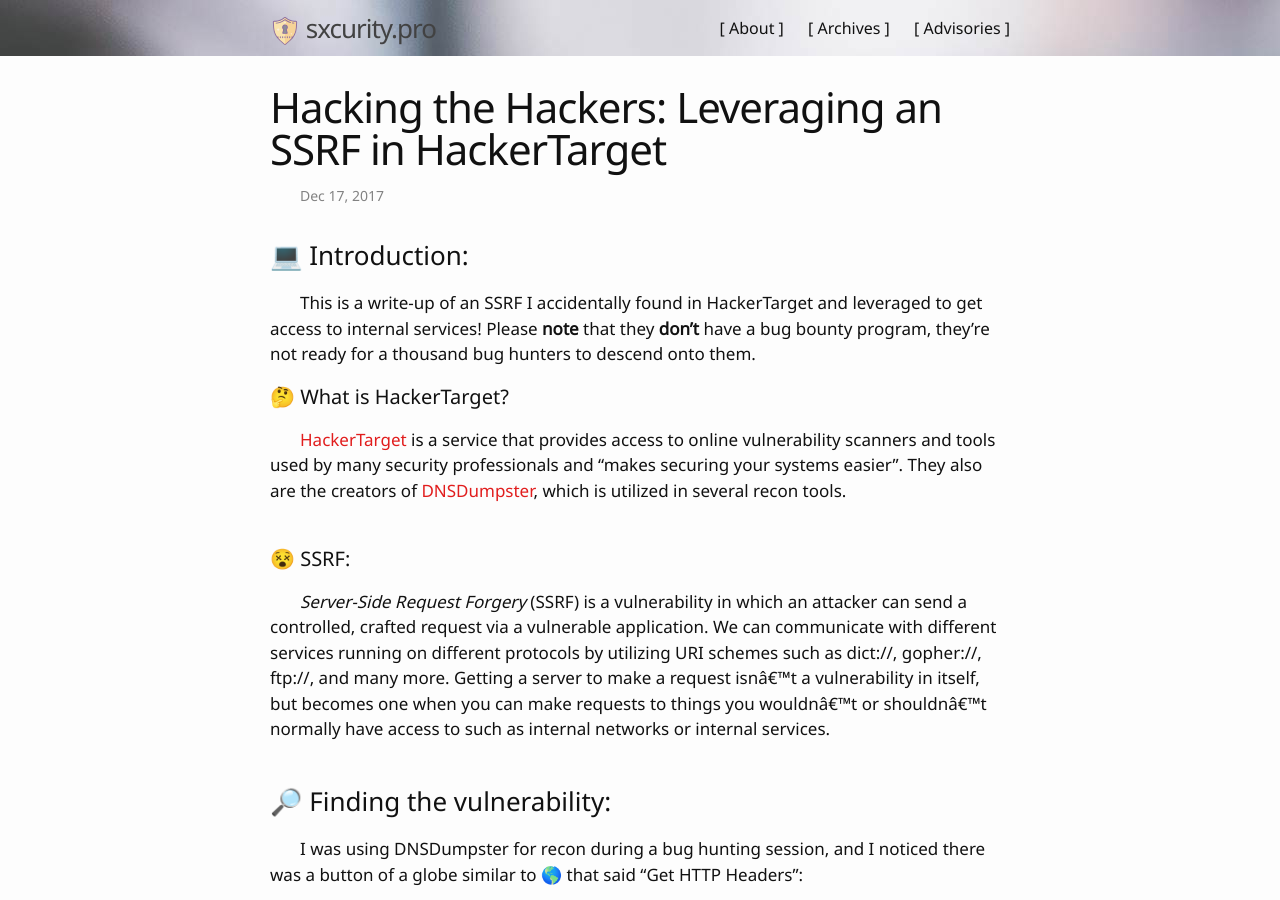
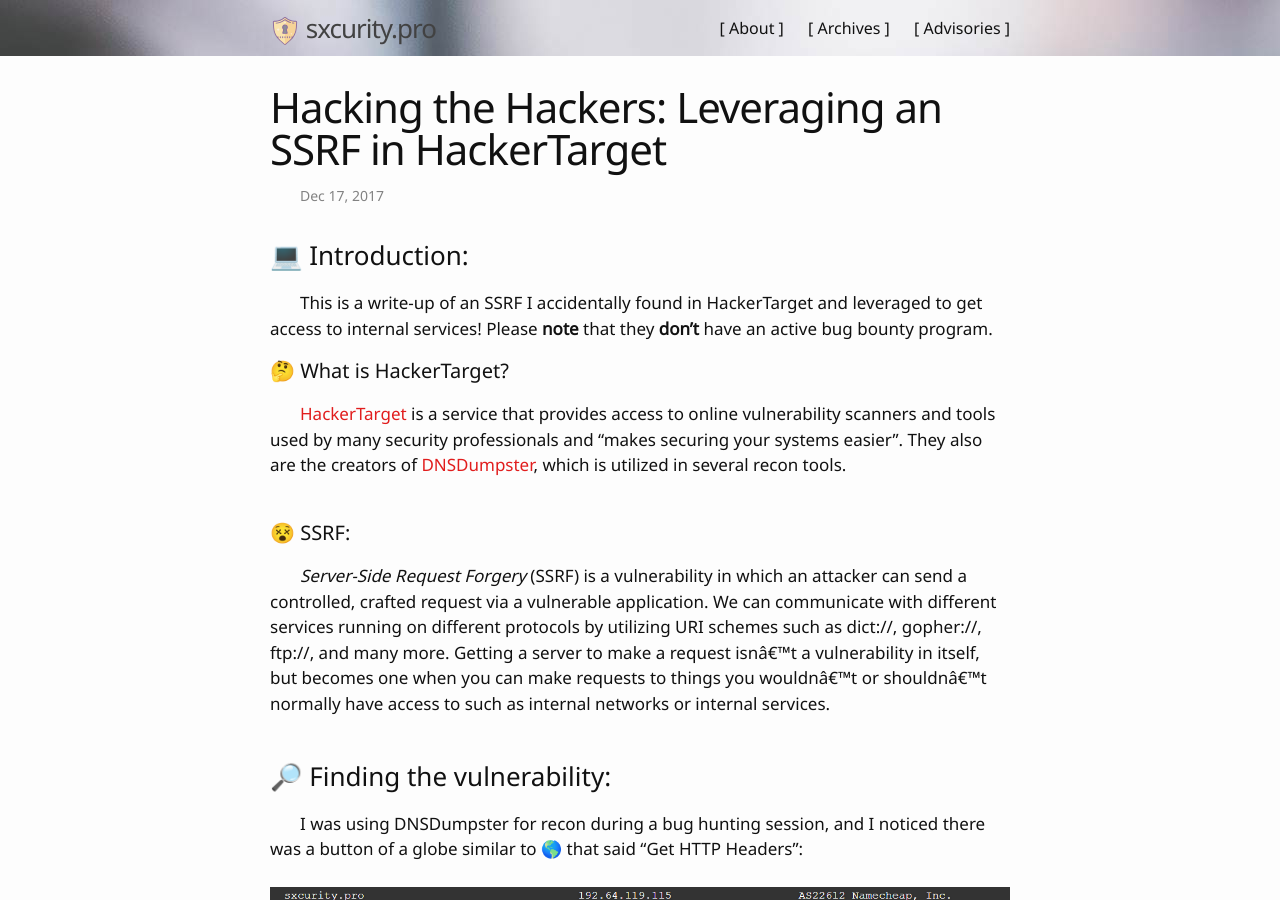
Before and after one commit to headstrong83/sxcurity.github.io, a Jekyll site: the page built from _posts/2017-12-17-hackertarget.md, in a window 1280 px wide and 900 px high. Built offline with Jekyll 4.4.1, drawn with Linux system fonts in a browser that asks for light colours; comment, search, counter and statistics services are not loaded; some of the changed text lies outside the part shown.

Commit message:
Update 2017-12-17-hackertarget.md

```diff
--- a/_posts/2017-12-17-hackertarget.md
+++ b/_posts/2017-12-17-hackertarget.md
@@ -3,7 +3,7 @@ layout: post
 title: "Hacking the Hackers: Leveraging an SSRF in HackerTarget"
 ---
 ### &#128187;&nbsp;Introduction:
-This is a write-up of an SSRF I accidentally found in HackerTarget and leveraged to get access to internal services! Please **note** that they **don't** have a bug bounty program, they're not ready for a thousand bug hunters to descend onto them.<br>
+This is a write-up of an SSRF I accidentally found in HackerTarget and leveraged to get access to internal services! Please **note** that they **don't** have an active bug bounty program.<br>
 <h4>&#129300; What is HackerTarget?</h4>
 <a href="https://hackertarget.com" style="color:#E11D1D">HackerTarget</a> is a service that provides access to online vulnerability scanners and tools used by many security professionals and "makes securing your systems easier". They also are the creators of <a href="https://dnsdumpster.com/" style="color:#E11D1D">DNSDumpster</a>, which is utilized in several recon tools.
 <br><br>
@@ -124,7 +124,7 @@ After yelling 'heck yeah!', I created a quick proof-of-concept video and I sent
 It was a blast to leverage an SSRF on a target that everyone knows of and uses often!<br><br>
 
 ### &#9888;&#65039;&nbsp;Note:
-They **DO NOT** have a bug bounty program, theyâ€™re not ready for a thousand bug hunters to descend onto them, so please **DO NOT** test them without their permission!
+They **DO NOT** have a bug bounty program, so please **DO NOT** test them without their permission!
 <br><br>
 Thanks for reading,<br><br>
 **Corben Douglas** (<font color="#E22A3C">@sxcurity</font>)
```
